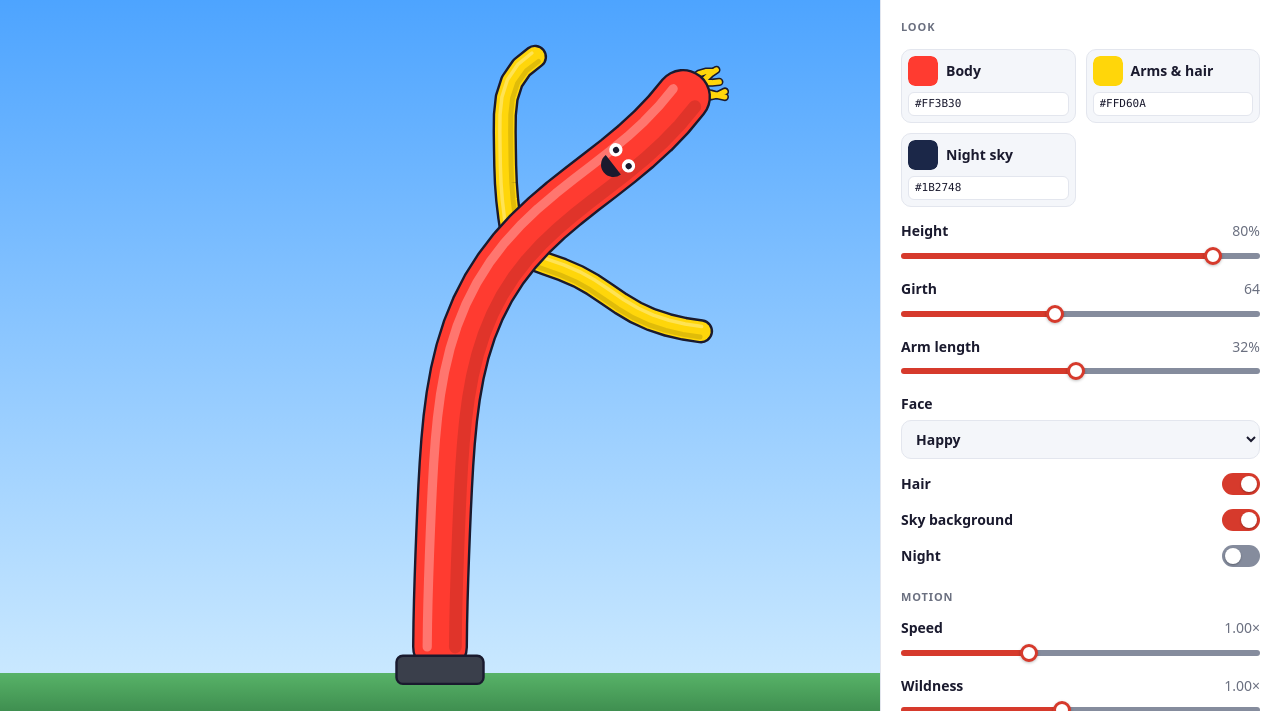
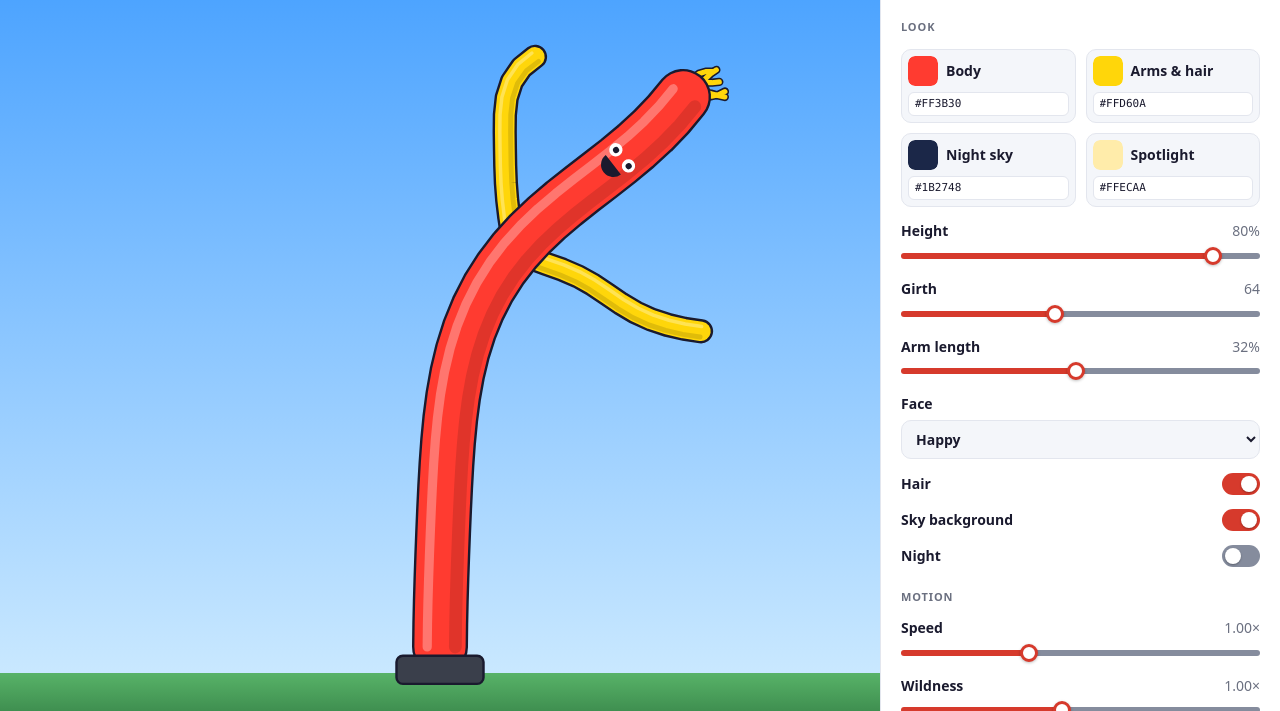
Before and after one commit to marjanb/skydancer, a plain HTML site: page index.html in a window 1280 px wide. Shown: the part 89-800 px from the top of the page. Drawn offline with Linux system fonts and the light colour scheme.

Commit message:
Add a glow-color option for the night spotlight
Co-Authored-By: Claude Opus 5 <noreply@anthropic.com>

```diff
--- a/customizer.js
+++ b/customizer.js
@@ -50,7 +50,7 @@ function apply(el) {
     .filter(input => !(input.dataset.key === 'background' && input.checked))
     .filter(input => !(input.dataset.key === 'night' && !input.checked))
     .filter(input => !(input.dataset.key === 'count' && +input.value === 1))
-    .filter(input => !(input.dataset.key === 'night-color' && !document.querySelector('[data-key="night"]').checked))
+    .filter(input => !(/^(night|glow)-color$/.test(input.dataset.key) && !document.querySelector('[data-key="night"]').checked))
     .map(input => `${input.dataset.key}="${readInput(input)}"`).join(' ');
   embedCode.value = `<script src="${CDN_URL}"></script>\n<sky-dancer ${attrs} style="height: 500px"></sky-dancer>`;
 }
--- a/index.html
+++ b/index.html
@@ -32,6 +32,10 @@
         <div class="swatch">
           <label class="color"><input type="color" data-key="night-color"><span>Night sky</span></label>
           <input type="text" class="hex" aria-label="Night sky colour hex" maxlength="7" spellcheck="false" autocomplete="off">
+        </div>
+        <div class="swatch">
+          <label class="color"><input type="color" data-key="glow-color"><span>Spotlight</span></label>
+          <input type="text" class="hex" aria-label="Spotlight colour hex" maxlength="7" spellcheck="false" autocomplete="off">
         </div>
       </div>
       <label class="field"><span class="head">Height<output></output></span><input type="range" data-key="height" min="0.4" max="0.85" step="0.01"></label>
--- a/skydancer.js
+++ b/skydancer.js
@@ -23,18 +23,24 @@
     background: true, // false = transparent, no sky or ground
     night: false,     // dark sky, dancer lit by a spotlight
     nightColor: '#1b2748',  // the night sky at the horizon; the rest is shaded from it
+    glowColor: '#ffecaa',   // the spotlight the dancer stands in at night
     count: 1,         // how many dancers stand together
   };
 
   const OFF = ['false', '0', 'no', 'off'];
 
-  // one hex colour, dimmed by `f`, for shading the night sky out of a single value
-  function shade(hex, f) {
+  function toRgb(hex) {
     const m = /^#?([0-9a-f]{3}|[0-9a-f]{6})$/i.exec(String(hex).trim());
     if (!m) return null;
     const d = m[1].length === 3 ? [...m[1]].map(c => c + c).join('') : m[1];
     const n = parseInt(d, 16);
-    return `rgb(${[n >> 16 & 255, n >> 8 & 255, n & 255].map(v => Math.round(v * f)).join(',')})`;
+    return [n >> 16 & 255, n >> 8 & 255, n & 255];
+  }
+
+  // one hex colour, dimmed by `f`, for shading the night sky out of a single value
+  function shade(hex, f) {
+    const c = toRgb(hex);
+    return c && `rgb(${c.map(v => Math.round(v * f)).join(',')})`;
   }
 
   const attrName = key => key.replace(/[A-Z]/g, c => `-${c.toLowerCase()}`);
@@ -312,9 +318,10 @@
 
     function drawGlow(x, g) {
       const base = H - ground(), r = H * 0.75;
+      const lit = (toRgb(cfg.glowColor) || toRgb(DEFAULTS.glowColor)).join(',');
       const glow = ctx.createRadialGradient(x, base, g * 0.5, x, base, r);
-      glow.addColorStop(0, 'rgba(255,236,170,.30)');
-      glow.addColorStop(1, 'rgba(255,236,170,0)');
+      glow.addColorStop(0, `rgba(${lit},.30)`);
+      glow.addColorStop(1, `rgba(${lit},0)`);
       ctx.fillStyle = glow;
       ctx.fillRect(x - r, base - r, r * 2, r * 2);
     }
```
Also changed, not shown: README.md.
